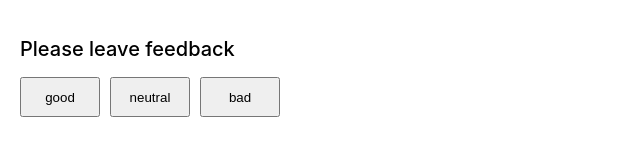
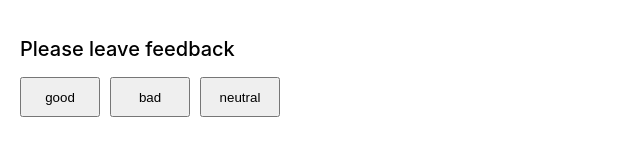
Before and after one commit to olha-sydorenko/goit-react-hw-04-feedback, a React (Create React App) app: page / in a window 1280 px wide. Shown: the top 167 px of the page, without its empty margins (0-640 px from the left). Built offline with nearby package versions, Linux system fonts and the light colour scheme.

Commit message:
Update App.jsx

```diff
--- a/src/components/App.jsx
+++ b/src/components/App.jsx
@@ -1,43 +1,61 @@
-import React from 'react';
+import { useState } from 'react';
 import { FeedbackOptions } from './FeedbackOptions/FeedbackOptions';
 import { Section } from './Section/Section';
 import { Statistics } from './Statistics/Statistics';
 import { Notification } from './Notification/Notification';
 
-export class App extends React.Component {
-  state = {
-    good: 0,
-    neutral: 0,
-    bad: 0,
+export function App() {
+  // state = {
+  //   good: 0,
+  //   neutral: 0,
+  //   bad: 0,
+  // };
+  const [good, setGood] = useState(0);
+  const [neutral, setNeutral] = useState(0);
+  const [bad, setBad] = useState(0);
+
+  // onHandleButton = name => {
+  //   this.setState(prevState => {
+  //     return { [name]: prevState[name] + 1 };
+  //   });
+  // };
+
+  const onHandleButton = name => {
+    if (name === 'good') setGood(prevState => prevState + 1);
+    if (name === 'neutral') setNeutral(prevState => prevState + 1);
+    if (name === 'bad') setBad(prevState => prevState + 1);
   };
 
-  onHandleButton = name => {
-    this.setState(prevState => {
-      return { [name]: prevState[name] + 1 };
-    });
-  };
+  // countTotalFeedback = () => {
+  //   const { good, neutral, bad } = this.state;
+  //   return good + neutral + bad;
+  // };
 
-  countTotalFeedback = () => {
-    const { good, neutral, bad } = this.state;
+  const countTotalFeedback = () => {
+    //const { good, neutral, bad } = this.state;
     return good + neutral + bad;
   };
 
-  countPositiveFeedbackPercentage = () => {
-    const { good, neutral, bad } = this.state;
+  // countPositiveFeedbackPercentage = () => {
+  //   const { good, neutral, bad } = this.state;
+  //   return good ? Math.round((good / (good + neutral + bad)) * 100) : 0;
+  // };
+
+  const countPositiveFeedbackPercentage = () => {
+    //
     return good ? Math.round((good / (good + neutral + bad)) * 100) : 0;
   };
 
-  render() {
-    const { good, neutral, bad } = this.state;
-    const total = this.countTotalFeedback();
-    const positivePercentage = this.countPositiveFeedbackPercentage();
+  // const { good, neutral, bad } = this.state;
+  const total = countTotalFeedback();
+  const positivePercentage = countPositiveFeedbackPercentage();
 
   return (
     <>
       <Section title="Please leave feedback">
         <FeedbackOptions
-            options={Object.keys(this.state)}
-            onLeaveFeedback={this.onHandleButton}
+          options={Object.keys({ good, bad, neutral })}
+          onLeaveFeedback={onHandleButton}
         />
       </Section>
       <Section title="Statistics">
@@ -56,4 +74,3 @@ export class App extends React.Component {
     </>
   );
 }
-}
```
Lines whose indentation alone changed are shown as unchanged.
